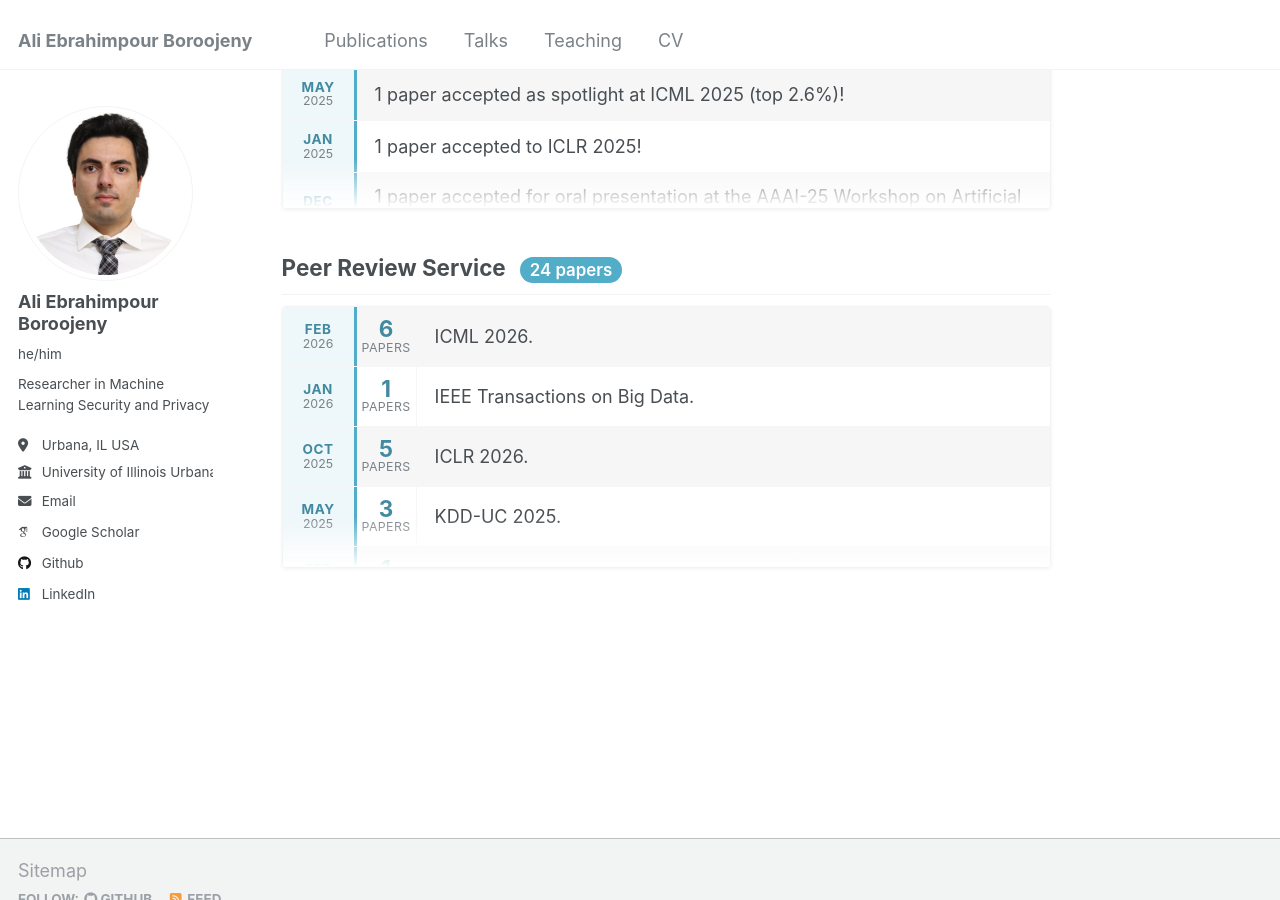
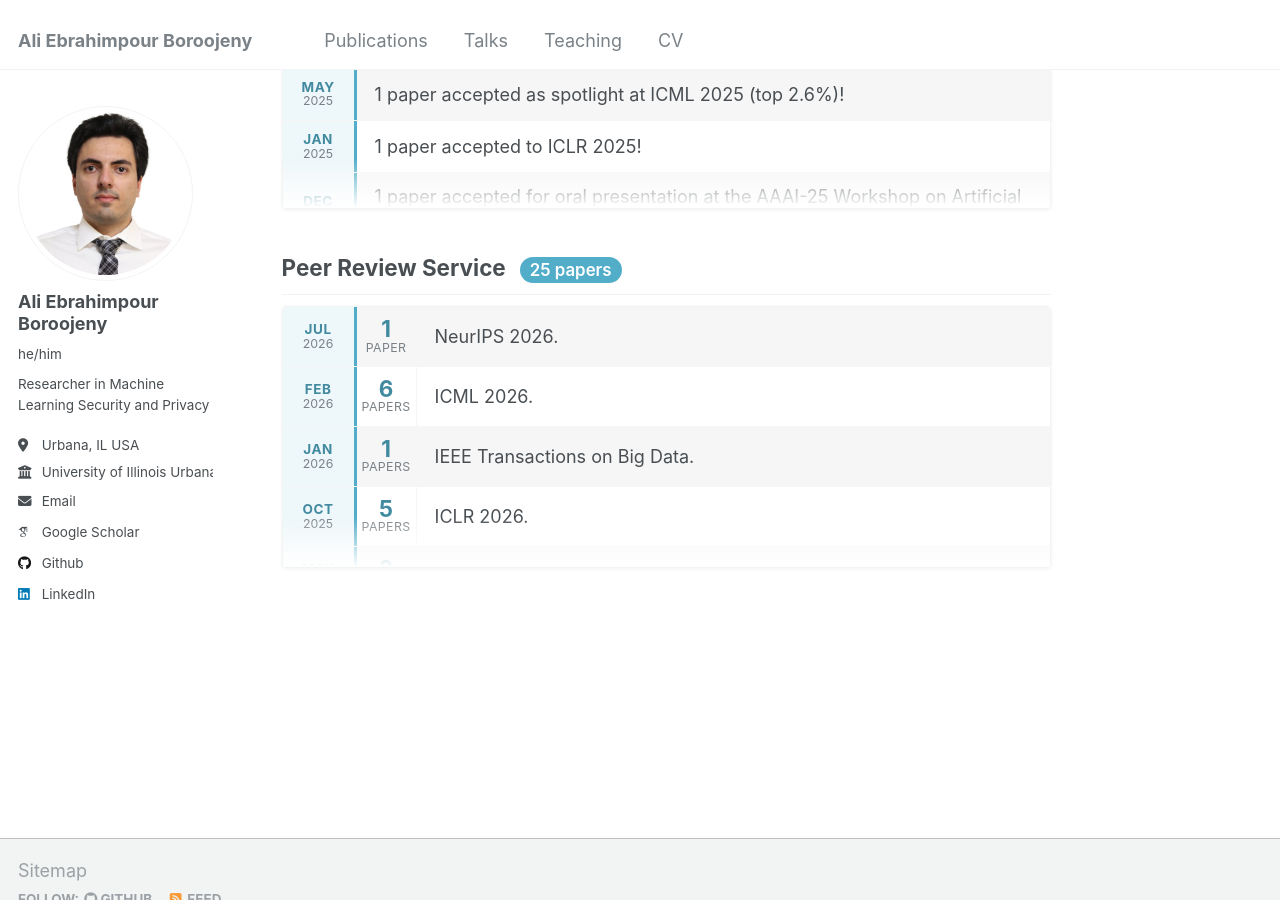
Before and after one commit to Ali-E/ali-e.github.io, a Jekyll site: the page built from _pages/about.md, in a window 1280 px wide and 900 px high, scrolled down 692 px. Built offline with Jekyll 4.4.1, drawn with Linux system fonts in a browser that asks for light colours; emoji names are drawn with the system emoji font; some web fonts are replaced.

Commit message:
updating the peer review for neurips

```diff
--- a/_pages/about.md
+++ b/_pages/about.md
@@ -67,6 +67,11 @@ More specifically, I am interested in designing methods that increase the robust
 <div class="news-scroll-container" id="peer-review">
 <div class="news-scroll-inner">
 <div class="news-item">
+<div class="news-date"><span class="news-month">Jul</span><span class="news-year">2026</span></div>
+<div class="news-count"><span class="news-number">1</span><span class="news-label">Paper</span></div>
+<div class="news-text">NeurIPS 2026.</div>
+</div>
+<div class="news-item">
 <div class="news-date"><span class="news-month">Feb</span><span class="news-year">2026</span></div>
 <div class="news-count"><span class="news-number">6</span><span class="news-label">Papers</span></div>
 <div class="news-text">ICML 2026.</div>
```
